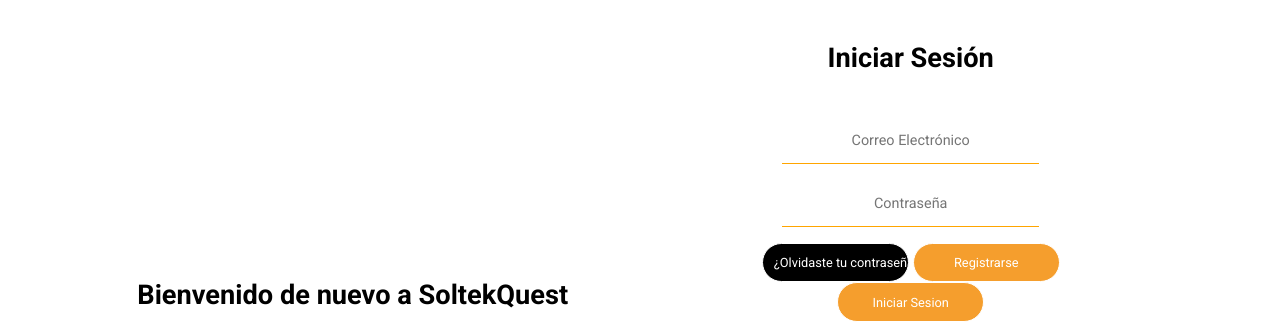
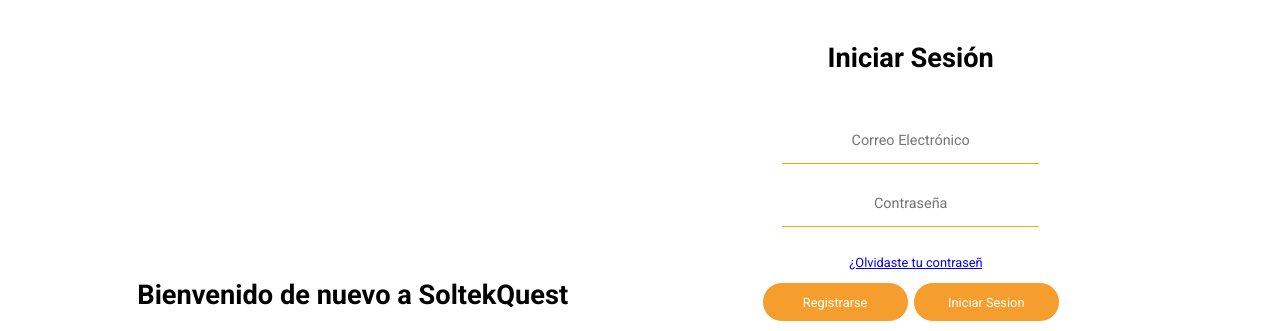
Before and after one commit to francisco-sudo/SoltekQuest, a plain HTML site: page index.html in a window 1280 px wide. Shown: the part 150-481 px from the top of the page. Drawn offline with nearby package versions, Linux system fonts and the light colour scheme.

Commit message:
Update style.css

```diff
--- a/style.css
+++ b/style.css
@@ -255,24 +255,22 @@ body{
 
 .formulario input[class="forgot-password-btn"]{
     width: 40%;
-    display: inline-block;
+    display: flex;
     align-items: center;
     justify-content: space-around;
     margin: auto;
     border: solid thin white;
     padding: .7rem;
     border-radius: 2rem;
-    background-color: black;
+    background-color: white;
     font-weight: 3rem;
     font-size: .8rem;
     cursor: pointer;
-    color: white;
+    color: blue;
+    text-decoration: underline;
 }
-
-.forgot-password-btn{
-    color: blue;
-    font-size: small;
-    cursor: pointer;
+.formulario input[class="forgot-password-btn"]:hover{
+    background-color: white;
 }
 
 
```
